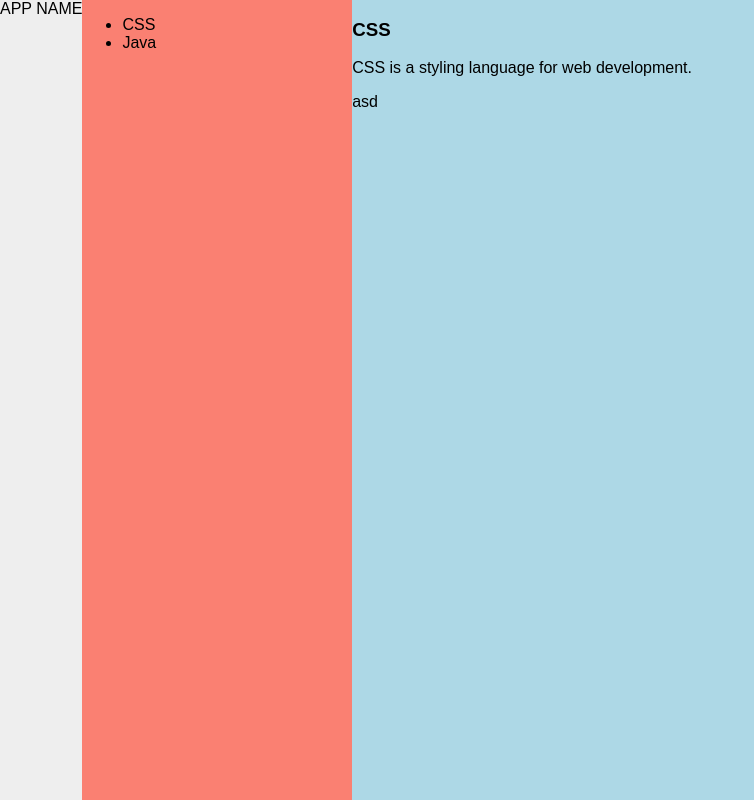
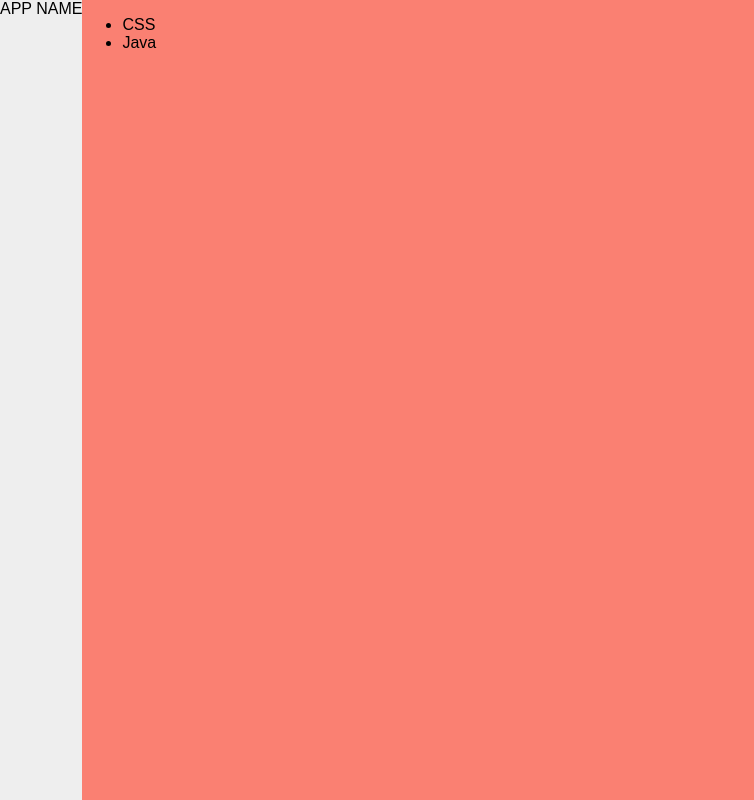
Before and after one commit to Luftare/Backlog, a React (Create React App) app in the folder client/: page / in a window 1280 px wide. Shown: the whole page, without its empty margins (0-754 px from the left). Built offline with nearby package versions, Linux system fonts and the light colour scheme.

Commit message:
Show topic details of selected topic

```diff
--- a/client/src/backlog/Backlog.js
+++ b/client/src/backlog/Backlog.js
@@ -4,19 +4,31 @@ import Details from './details/Details';
 import Topics from './topics/Topics';
 
 class Backlog extends Component {
+
+  constructor(props) {
+    super(props);
+    this.state = {
+      topics: [
+        {name: "CSS", description: "CSS is a styling language for web development.", skill: 3},
+        {name: "Java", description: "Java is everywhere. Write once, debug everywhere.", skill: 1}
+      ],
+      selectedTopic: null,
+    };
+
+    this.selectTopic = topic => {
+      const selectedTopic = this.state.topics.find(tpc => tpc === topic)
+      this.setState({selectedTopic});
+    };
+  }
+
+
+
   render() {
-    const topics = [
-      {name: "CSS", description: "CSS is a styling language for web development.", skill: 3},
-      {name: "Java", description: "Java is everywhere. Write once, debug everywhere.", skill: 1}
-    ];
-
-    const selectedTopic = topics[0];
-
     return (
       <div className="wrapper">
         <header>APP NAME</header>
-        <Topics topics={topics}></Topics>
-        <Details topic={selectedTopic}></Details>
+        <Topics topics={this.state.topics} selectTopic={this.selectTopic}></Topics>
+        <Details topic={this.state.selectedTopic}></Details>
       </div>
     );
   }
--- a/client/src/backlog/topics/Topic.js
+++ b/client/src/backlog/topics/Topic.js
@@ -1,8 +1,8 @@
 import React from 'react';
 
-const Topic = ({topic}) => {
+const Topic = ({topic, selectTopic}) => {
   return (
-    <li>{topic.name}</li>
+    <li onClick={e => selectTopic(topic)}>{topic.name}</li>
   );
 };
 
--- a/client/src/backlog/topics/Topics.js
+++ b/client/src/backlog/topics/Topics.js
@@ -1,12 +1,12 @@
 import React from "react";
 import Topic from './Topic';
 
-const Topics = ({topics}) => {
+const Topics = ({topics, selectTopic}) => {
     return (
       <div className="container container--narrow">
         <ul>
         {topics.map(topic => {
-          return <Topic key={topic.name} topic={topic}></Topic>;
+          return <Topic key={topic.name} selectTopic={selectTopic} topic={topic}></Topic>;
         })}
         </ul>
       </div>
```
